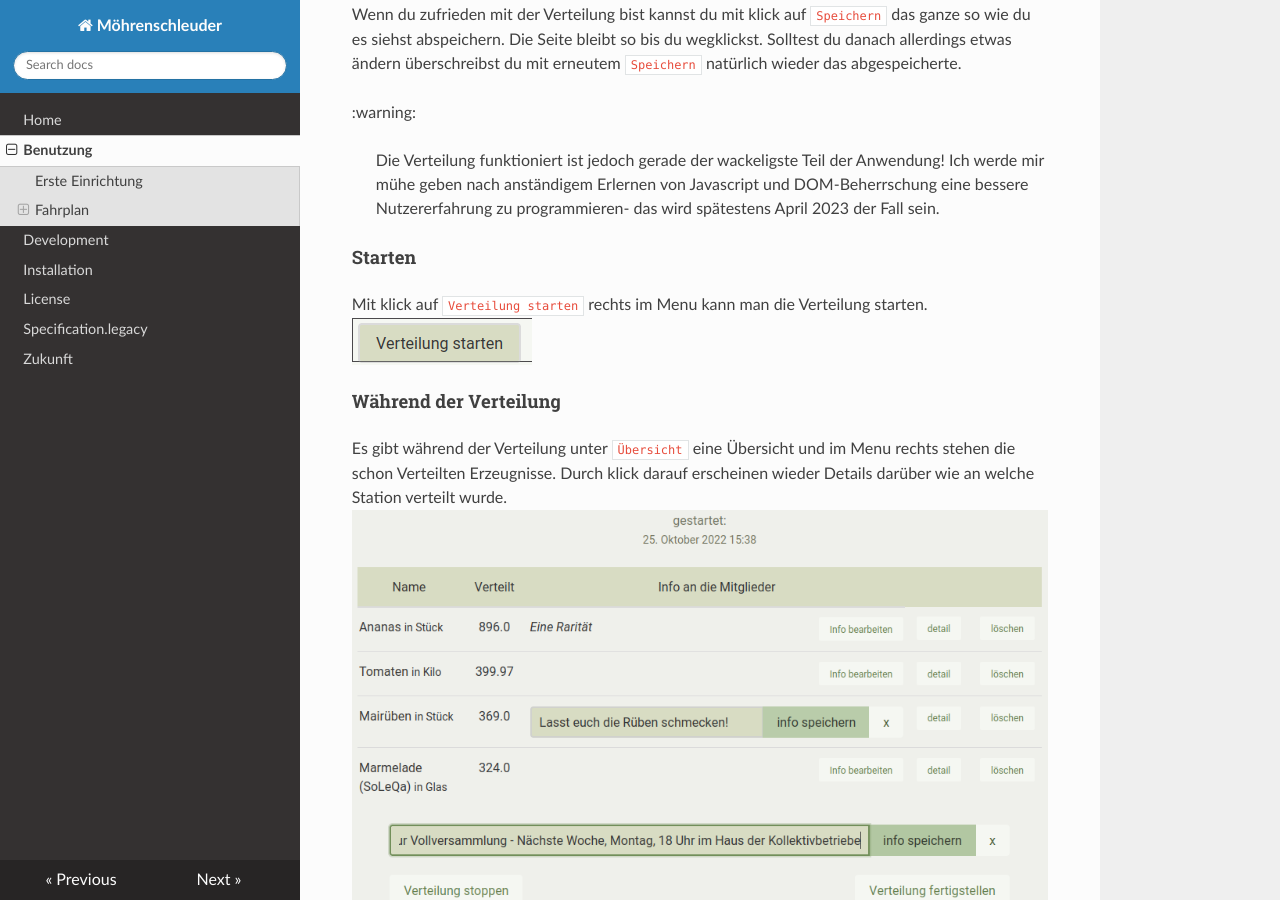
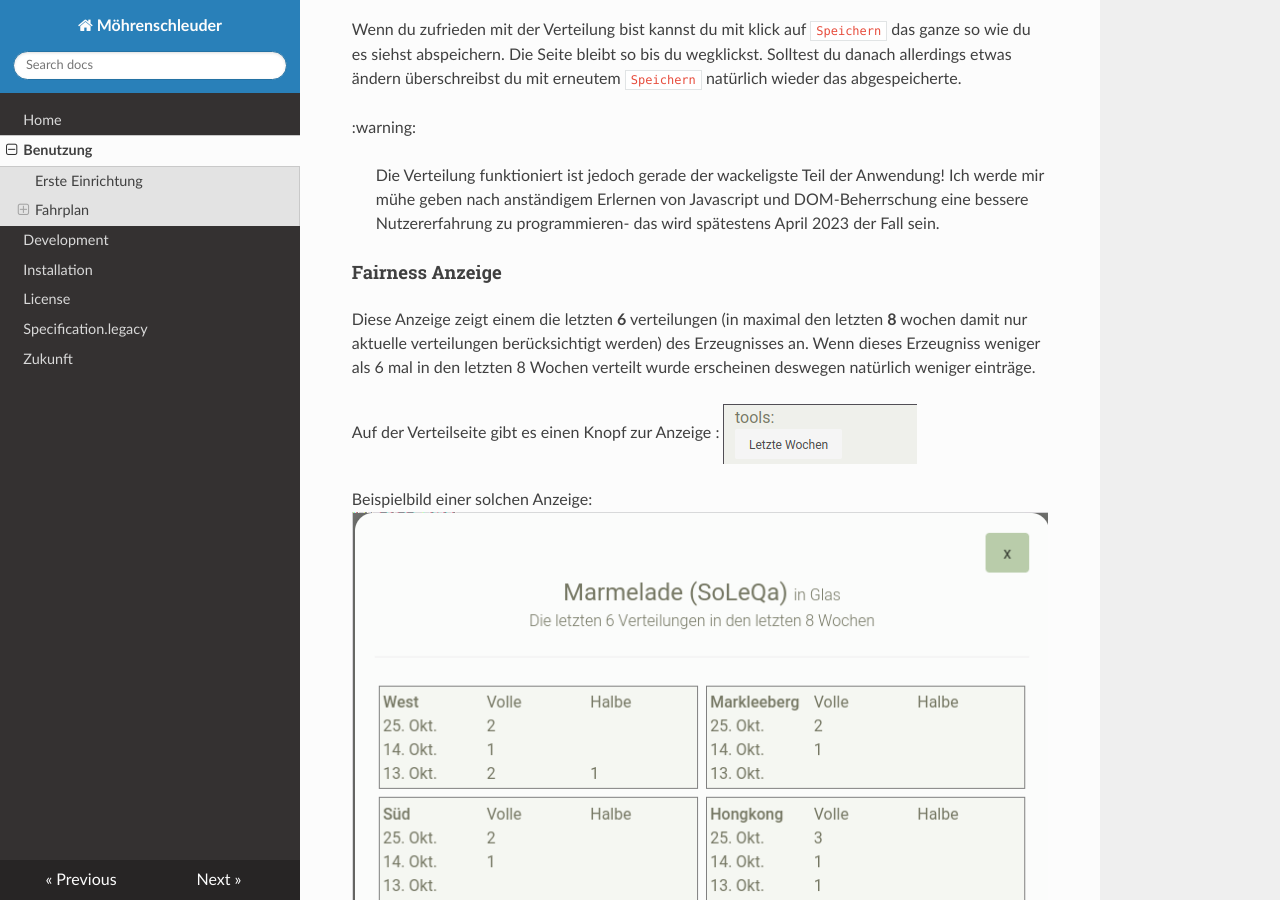
Before and after one commit to iameru/mschleuder, an MkDocs documentation site: the page built from docs/Benutzung.md, in a window 1280 px wide and 900 px high, scrolled down 4850 px. Built offline with MkDocs 1.6.1, drawn with Linux system fonts in a browser that asks for light colours; nearby versions of some CDN libraries.

Commit message:
added fairness view to docs

```diff
--- a/docs/Benutzung.md
+++ b/docs/Benutzung.md
@@ -29,7 +29,8 @@ Name: "Stück", Kurzname: "St", Einheitentyp: Stück
 Du kannst alle notwendigen Einheiten jederzeit, auch später in laufender Verteilung, anlegen. Du solltest damit möglichst beginnen (ein Produkt ohne Einheiten anlegen macht nicht so viel Sinn).
  Einheiten können auch geändert werden, das kann allerdings die Statistiken gut zerschiessen.
 
-:warning:
+![:warning:](icons/warning.png)
+
 >  **Wichtig**: Beim Verteilen von Erzeugnissen die bei Abnehmer:Innen eher im Grammbereich ankommen sollte eine Einheit wie zbsp Gramm eingetragen werden und das Erzeugniss dann eher in `50000 g` als in `50kg` verteilt werden! Der grund dafür sind Rundungsfehler die sich bei einer Verteilung im tiefen Kommabereich sonst einstellen würden.
 
 
@@ -105,6 +106,16 @@ Wenn du zufrieden mit der Verteilung bist kannst du mit klick auf `Speichern` da
 :warning:
 > Die Verteilung funktioniert ist jedoch gerade der wackeligste Teil der Anwendung! Ich werde mir mühe geben nach anständigem Erlernen von Javascript und DOM-Beherrschung eine bessere Nutzererfahrung zu programmieren- das wird spätestens April 2023 der Fall sein.
 
+#### Fairness Anzeige
+
+Diese Anzeige zeigt einem die letzten __6__ verteilungen (in maximal den letzten __8__ wochen damit nur aktuelle verteilungen berücksichtigt werden) des Erzeugnisses an. Wenn dieses Erzeugniss weniger als 6 mal in den letzten 8 Wochen verteilt wurde erscheinen deswegen natürlich weniger einträge.
+
+Auf der Verteilseite gibt es einen Knopf zur Anzeige :
+![Letzte Wochen](images/button_recent_distributions.png)
+
+Beispielbild einer solchen Anzeige:
+![Beispielbild der letzten Verteilungen eines Erzeugnisses](images/recent_distributions_of_product.png)
+
 
 #### Starten
 
```
Also changed, not shown: docs/images/button_recent_distributions.png (added), docs/images/disable_station.png, docs/images/distribute_in_pieces.png, docs/images/index_distribute.png, docs/images/index_stations.png, docs/images/products.png, docs/images/recent_distributions_of_product.png (added), docs/images/single_station_overview.png, docs/images/units.png.
